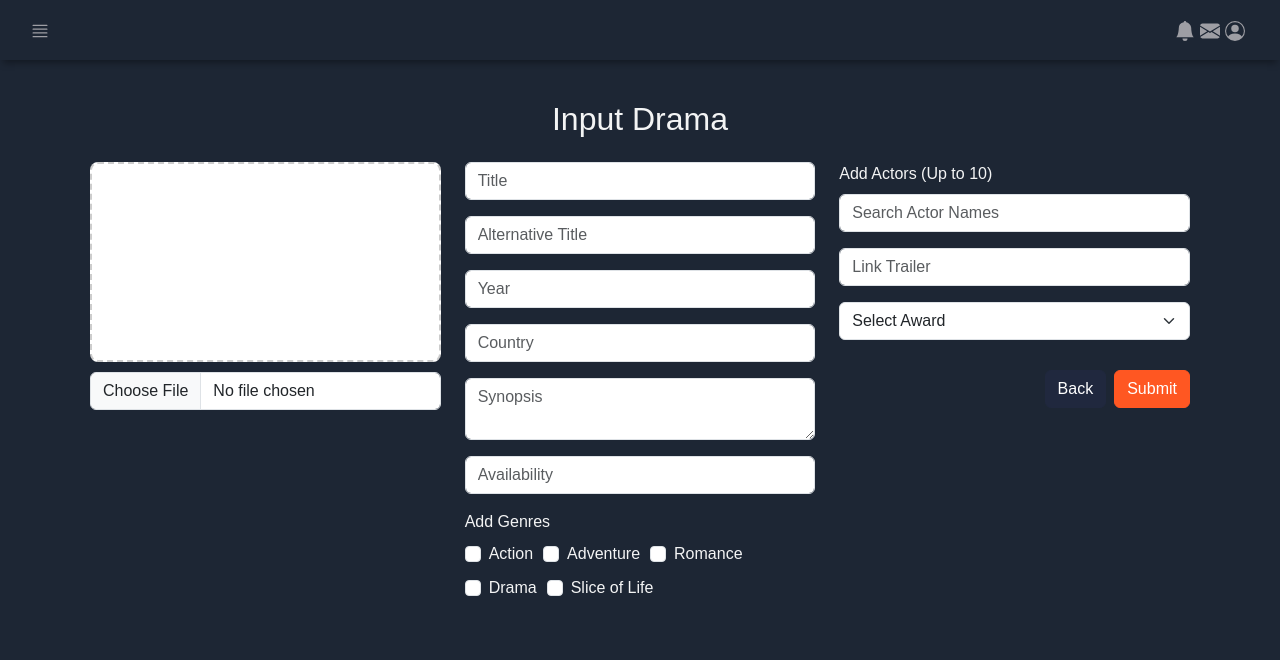
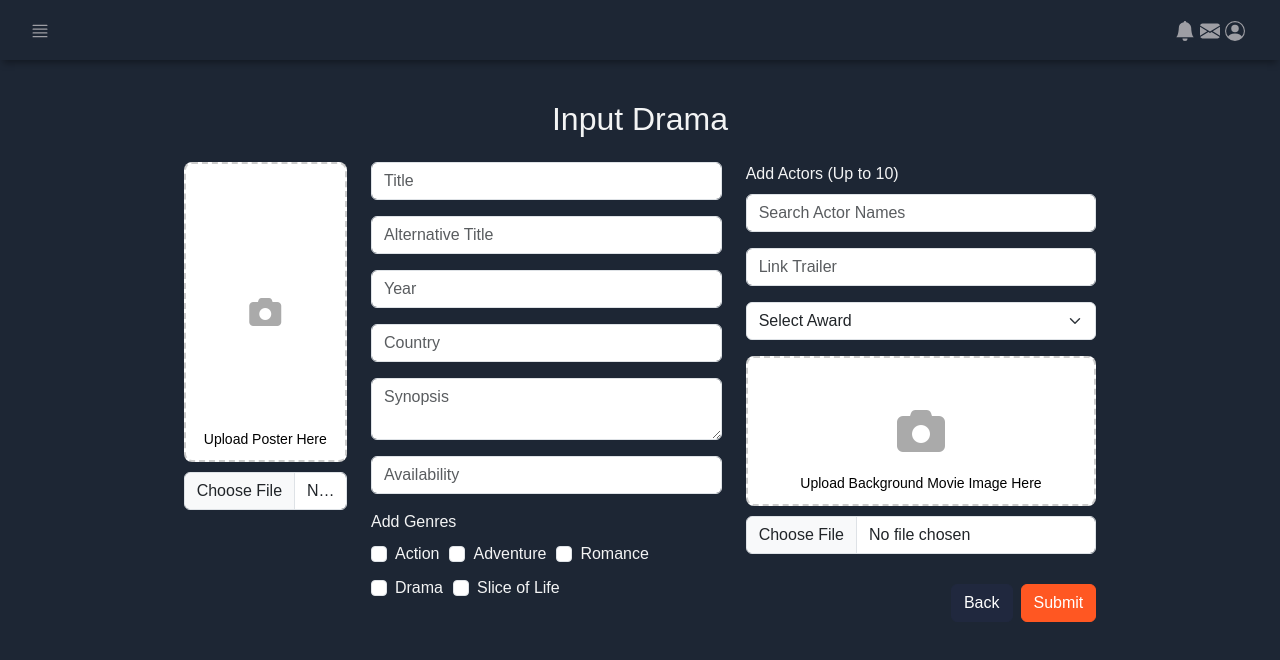
Before and after one commit to muhammadrama19/webdev2024, a React (Create React App) app in the folder admin/: page /movie-input in a window 1280 px wide. Shown: the top 660 px of the page. Built offline with nearby package versions, Linux system fonts and the light colour scheme.

Commit message:
fix(DramaInput.js): Memperbaiki tampilan

```diff
--- a/admin/src/InputDrama/InputDrama.css
+++ b/admin/src/InputDrama/InputDrama.css
@@ -16,9 +16,27 @@
   display: flex;
   justify-content: center;
   align-items: center;
-    height: 200px;
+  height: 150px;
   background-color: #fff;
   border-radius: 8px;
+  position: relative; /* Menambahkan relative positioning */
+}
+
+.camera-icon img {
+  width: 100%;
+  height: auto;
+  object-fit: contain;
+  display: block;
+  max-width: 100%;
+  max-height: 100%;
+  border-radius: 8px;
+}
+
+.camera-icon i {
+  font-size: 48px;
+  color: #aaa;
+  z-index: 1;
+  display: block;
 }
 
 .file-input-container {
@@ -26,12 +44,14 @@
   width: 100%;
 }
 
-  .genres, .actors {
+.genres,
+.actors {
   display: flex;
   flex-wrap: wrap;
 }
 
-  .genres .form-check, .actors .form-check {
+.genres .form-check,
+.actors .form-check {
   margin-right: 10px;
   margin-bottom: 10px;
 }
@@ -40,41 +60,79 @@
   margin-top: 30px;
 }
 
+.small-image-upload-container {
+  text-align: center;
+  margin: auto;
+  width: 100%; /* Buat lebar kontainer menyesuaikan layar */
+}
+
+.small-camera-icon {
+  border: 2px dashed #ccc;
+  padding: 10px;
+  display: flex;
+  justify-content: center;
+  align-items: center;
+  width: 100%; /* Lebar kontainer menyesuaikan dengan layar */
+  max-width: 250px; /* Batas lebar maksimal pada layar besar */
+  height: 300px; /* Tinggi kontainer default */
+  background-color: #fff;
+  border-radius: 8px;
+  position: relative; /* Menambahkan relative positioning */
+  margin: auto;
+}
+
+.small-camera-icon img {
+  width: 100%;
+  height: auto;
+  object-fit: contain;
+  display: block;
+  max-width: 100%;
+  max-height: 100%;
+  border-radius: 8px;
+}
+
+.small-camera-icon i {
+  font-size: 32px; /* Ukuran ikon lebih kecil */
+  color: #aaa;
+  z-index: 1;
+  display: block;
+}
+
+.small-file-input-container {
+  margin: 10px auto;
+  width: 100%; /* Buat input menyesuaikan layar */
+  max-width: 250px; /* Batas lebar maksimal pada layar besar */
+}
+
+.upload-text {
+  font-size: 14px;
+  color: #000000; /* Sesuaikan warna dengan warna yang lebih lembut */
+  position: absolute;
+  bottom: 10px; /* Mengatur jarak teks dari bagian bawah */
+  text-align: center;
+  width: 100%;
+  z-index: 1;
+}
+
 /* Responsive styling */
 @media (max-width: 768px) {
-    .image-upload-container {
-      margin-bottom: 30px;
+  .small-camera-icon {
+    width: 200px; /* Lebar kontainer lebih kecil pada tablet */
+    height: 250px; /* Tinggi kontainer lebih kecil pada tablet */
   }
 
-    .drama-input-form .row {
-      flex-direction: column;
-    }
-
-    .drama-input-form .col-md-4 {
-      margin-bottom: 20px;
-    }
-
-    .form-group-submit {
-      display: flex;
-      justify-content: space-between;
-      flex-direction: column;
-    }
-
-    .form-group-submit .back-button, .form-group-submit .submit-button {
-      margin-bottom: 10px;
+  .small-file-input-container {
+    width: 200px; /* Lebar input lebih kecil pada tablet */
   }
 }
 
 @media (max-width: 576px) {
-    .camera-icon {
-      height: 150px;
+  .small-camera-icon {
+    width: 150px; /* Lebar kontainer lebih kecil pada ponsel */
+    height: 200px; /* Tinggi kontainer lebih kecil pada ponsel */
   }
 
-    .form-group-submit .back-button, .form-group-submit .submit-button {
-      width: 100%;
-    }
-
-    .form-group-submit .submit-button {
-      margin-top: 10px;
+  .small-file-input-container {
+    width: 150px; /* Lebar input lebih kecil pada ponsel */
   }
 }
--- a/admin/src/InputDrama/InputDrama.js
+++ b/admin/src/InputDrama/InputDrama.js
@@ -51,27 +51,56 @@ const DramaInput = () => {
     });
   };
 
-  const imgRef = useRef(null);
-  const iconRef = useRef(null);
-  const containerRef = useRef(null);
+  // Ref untuk kontainer besar
+  const imgRefLarge = useRef(null);
+  const iconRefLarge = useRef(null);
+  const textRefLarge = useRef(null);
+  const containerRefLarge = useRef(null);
 
-  const handleImageChange = (event) => {
+  // Ref untuk kontainer kecil
+  const imgRefSmall = useRef(null);
+  const iconRefSmall = useRef(null);
+  const textRefSmall = useRef(null);
+  const containerRefSmall = useRef(null);
+
+  // Fungsi untuk menangani gambar berdasarkan ukuran kontainer
+  const handleImageChange = (event, isSmall) => {
     const file = event.target.files[0];
     if (file) {
       const reader = new FileReader();
       reader.onload = function (e) {
-        if (imgRef.current) {
-          imgRef.current.src = e.target.result;
-          imgRef.current.style.display = "block";
-          imgRef.current.style.width = "100%";
-          imgRef.current.style.height = "auto";
-          imgRef.current.style.position = "relative";
+        if (isSmall) {
+          if (imgRefSmall.current) {
+            imgRefSmall.current.src = e.target.result;
+            imgRefSmall.current.style.display = "block";
+            imgRefSmall.current.style.width = "100%";
+            imgRefSmall.current.style.height = "auto";
           }
-        if (iconRef.current) {
-          iconRef.current.style.display = "none";
+          if (iconRefSmall.current) {
+            iconRefSmall.current.style.display = "none";
           }
-        if (containerRef.current) {
-          containerRef.current.style.border = "none";
+          if (textRefSmall.current) {
+            textRefSmall.current.style.display = "none"; // Sembunyikan teks
+          }
+          if (containerRefSmall.current) {
+            containerRefSmall.current.style.border = "none";
+          }
+        } else {
+          if (imgRefLarge.current) {
+            imgRefLarge.current.src = e.target.result;
+            imgRefLarge.current.style.display = "block";
+            imgRefLarge.current.style.width = "100%";
+            imgRefLarge.current.style.height = "auto";
+          }
+          if (iconRefLarge.current) {
+            iconRefLarge.current.style.display = "none";
+          }
+          if (textRefLarge.current) {
+            textRefLarge.current.style.display = "none"; // Sembunyikan teks
+          }
+          if (containerRefLarge.current) {
+            containerRefLarge.current.style.border = "none";
+          }
         }
       };
       reader.readAsDataURL(file);
@@ -89,27 +118,39 @@ const DramaInput = () => {
     <Container className="drama-input-container">
       <h2 className="text-center mb-4">Input Drama</h2>
       <Form className="drama-input-form" onSubmit={handleSubmit}>
-        <Row className="gy-4">
-          <Col md={4}>
-            <div className="image-upload-container">
+        <Row className="gy-4 justify-content-center">
+          {/* Kontainer kecil */}
+          <Col md={2}>
+            <div className="small-image-upload-container">
+              <div className="small-camera-icon" ref={containerRefSmall}>
                 <link
                   rel="stylesheet"
                   href="https://cdnjs.cloudflare.com/ajax/libs/font-awesome/6.0.0-beta3/css/all.min.css"
                 ></link>
-              <div className="camera-icon" ref={containerRef}>
                 <Image
-                  ref={imgRef}
+                  ref={imgRefSmall}
                   src="#"
-                  alt="Img Preview"
+                  alt="Small Img Preview"
                   style={{ display: "none" }}
                 />
-                <i className="fa fa-camera" ref={iconRef}></i>
+                <i className="fa fa-camera" ref={iconRefSmall}></i>
+                <span ref={textRefLarge} className="upload-text">
+                  Upload Poster Here
+                </span>
               </div>
-              <Form.Group controlId="formFile" className="file-input-container">
-                <Form.Control type="file" onChange={handleImageChange} />
+              <Form.Group
+                controlId="formFileSmall"
+                className="small-file-input-container"
+              >
+                <Form.Control
+                  type="file"
+                  onChange={(e) => handleImageChange(e, true)}
+                />
               </Form.Group>
             </div>
           </Col>
+
+          {/* Form input */}
           <Col md={4}>
             <Form.Group className="mb-3">
               <Form.Control
@@ -179,6 +220,8 @@ const DramaInput = () => {
               </div>
             </Form.Group>
           </Col>
+
+          {/* Kontainer besar */}
           <Col md={4}>
             <Form.Group className="mb-3">
               <Form.Label>Add Actors (Up to 10)</Form.Label>
@@ -210,11 +253,44 @@ const DramaInput = () => {
                 <option value="Award 3">Award 3</option>
               </Form.Select>
             </Form.Group>
+            <div className="image-upload-container">
+              <div className="camera-icon" ref={containerRefLarge}>
+                <link
+                  rel="stylesheet"
+                  href="https://cdnjs.cloudflare.com/ajax/libs/font-awesome/6.0.0-beta3/css/all.min.css"
+                ></link>
+                <Image
+                  ref={imgRefLarge}
+                  src="#"
+                  alt="Large Img Preview"
+                  style={{ display: "none" }}
+                />
+                <i className="fa fa-camera" ref={iconRefLarge}></i>
+                <span ref={textRefLarge} className="upload-text">
+                  Upload Background Movie Image Here
+                </span>
+              </div>
+              <Form.Group controlId="formFile" className="file-input-container">
+                <Form.Control
+                  type="file"
+                  onChange={(e) => handleImageChange(e, false)}
+                />
+              </Form.Group>
+            </div>
             <div className="d-flex justify-content-end form-group-submit">
-              <Button variant="secondary" className="back-button me-2" style={{ backgroundColor: '#20283E', borderColor: '#20283E'}}>
+              <Button
+                variant="secondary"
+                className="back-button me-2"
+                style={{ backgroundColor: "#20283E", borderColor: "#20283E" }}
+              >
                 Back
               </Button>
-              <Button type="submit" variant="primary" className="submit-button" style={{ backgroundColor: '#ff5722', borderColor: '#ff5722'}}>
+              <Button
+                type="submit"
+                variant="primary"
+                className="submit-button"
+                style={{ backgroundColor: "#ff5722", borderColor: "#ff5722" }}
+              >
                 Submit
               </Button>
             </div>
```
Lines whose indentation alone changed are shown as unchanged.
